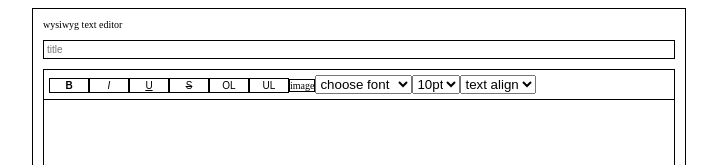
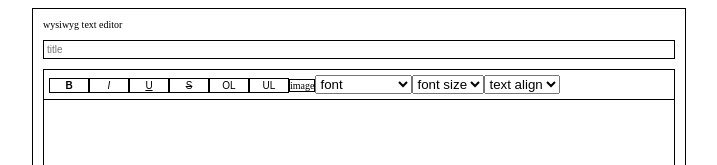
Before and after one commit to hoarwell/text-editor, a React (Create React App) app: page / in a window 1280 px wide. Shown: the top 165 px of the page, without its empty margins (281-998 px from the left). Built offline with nearby package versions, Linux system fonts and the light colour scheme.

Commit message:
20.06.10. 13:17 font size 기능 추가

```diff
--- a/src/App.js
+++ b/src/App.js
@@ -29,6 +29,7 @@ function App() {
     const { value, name } = e.target;
     contentRef.current.focus();
     console.log(name);
+    document.execCommand("fontSize", false, value);
     if ( value === "left" ) {
       insertStyle("justifyLeft");
     } else if ( value === "center") {
@@ -87,7 +88,7 @@ function App() {
   const handleFontSize = (e) => {
     const { value, name } = e.target;
     contentRef.current.focus();
-    console.log(value);
+    document.execCommand("fontSize", false, value);
   }
 
   useEffect(() => {
@@ -121,7 +122,7 @@ function App() {
           <label htmlFor = "file">image</label>
           <input className = "file" id = "file" name = "file" type = "file" accept = "image/*" onChange = { fileChange } />
           <select onChange = { handleFont }>
-            <option value = "" selected disabled hidden>choose font</option>
+            <option value = "" selected disabled hidden>font</option>
             <option value = "Arial">Arial</option>
             <option value = "Helvetica">Helvetica</option>
             <option value = "Courier New">Courier New</option>
@@ -132,14 +133,15 @@ function App() {
             <option value = "Verdana">Verdana</option>
             <option value = "Garamond">Garamond</option>
           </select>
-          <select id="font-size" onChange = { handleFontSize }>
-            <option data-value="1">10pt</option>
-            <option data-value="2">13pt</option>
-            <option data-value="3">16pt</option>
-            <option data-value="4">18pt</option>
-            <option data-value="5">24pt</option>
-            <option data-value="6">32pt</option>
-            <option data-value="7">48pt</option>
+          <select onChange = { handleFontSize }>
+          <option value = "" selected disabled hidden>font size</option>
+            <option value="1">10pt</option>
+            <option value="2">13pt</option>
+            <option value="3">16pt</option>
+            <option value="4">18pt</option>
+            <option value="5">24pt</option>
+            <option value="6">32pt</option>
+            <option value="7">48pt</option>
           </select>
           <select onChange = { handleAlign }>
             <option value = "" selected disabled hidden>text align</option>
```
